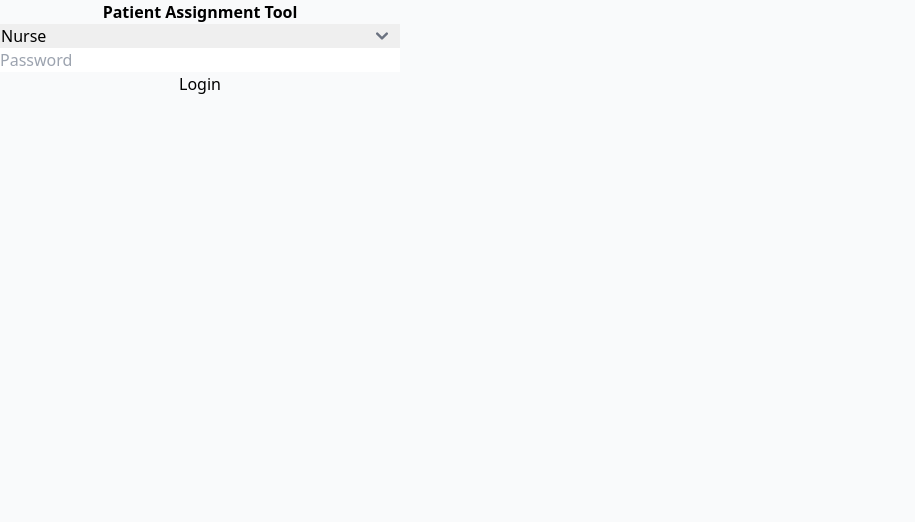
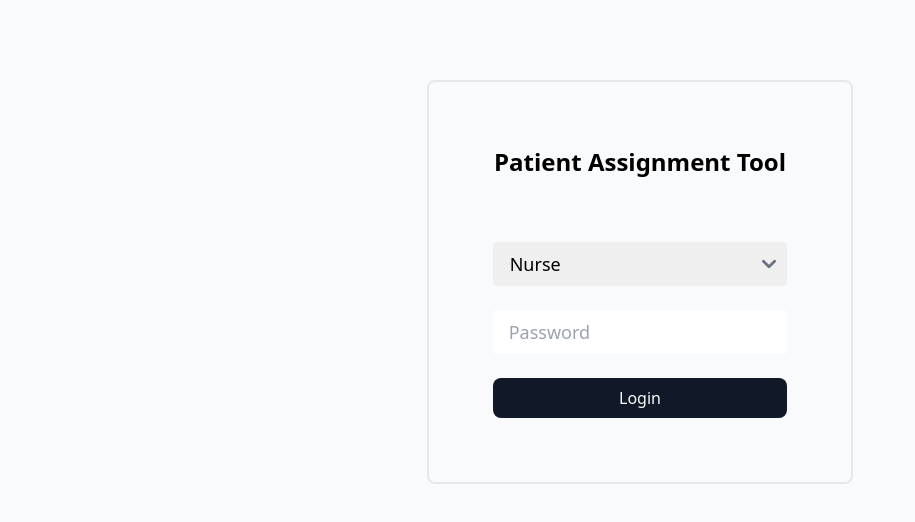
Before and after one commit to jvoros/patientassignmenttool, a JavaScript app: page / in a window 1280 px wide. Shown: the top 522 px of the page, without its empty margins (0-915 px from the left). Built offline with nearby package versions, Linux system fonts and the light colour scheme; no server answers.

Commit message:
grid working

```diff
--- a/client/src/App.vue
+++ b/client/src/App.vue
@@ -6,7 +6,8 @@ import Login from './components/Login.vue'
 import AddDoctor from './components/AddDoctor.vue'
 import Message from './components/Message.vue'
 import Timeline from './components/Timeline.vue'
-import BoardRotation from './components/BoardRotation.vue'
+import RotationPanel from './components/RotationPanel.vue'
+import AssignPanel from './components/AssignPanel.vue'
 
 const store = useBoardStore();
 
@@ -29,6 +30,9 @@ function toggleError() {
   errorModal.value = !errorModal.value;
 }
 
+// assign bar
+
+
 </script>
 
 <template>
@@ -37,12 +41,15 @@ function toggleError() {
     <Navbar :role="store.user.role" @add-doctor="toggleAddDoctor" @logout="logout" />
     <AddDoctor v-if="addDoctorModal" @close="toggleAddDoctor"/>
     <Message severity="error" class="w-1/2 mx-auto" v-if='errorModal' @close="toggleError">{{  store.error.text }}</Message>
+
+    <AssignPanel />
+
     <div class="grid grid-cols-1 md:grid-cols-10 gap-12 px-4 my-8">
       <Timeline :events="store.board.timeline" class="order-3 md:order-1 md:col-span-3" />
-      <BoardRotation pointer :rotation="store.board.rotations.main" class="order-1 md:order-2 md:col-span-4" />
+      <RotationPanel pointer :rotation="store.board.rotations.main" class="order-1 md:order-2 md:col-span-4" />
       <div class="bg-gray-50 md:col-span-3 order-2 md:order-2">
-        <BoardRotation :rotation="store.board.rotations.ft" variation="ft" />
-        <BoardRotation :rotation="store.board.rotations.off" variation="off" />
+        <RotationPanel :rotation="store.board.rotations.ft" variation="ft" />
+        <RotationPanel :rotation="store.board.rotations.off" variation="off" />
       </div>
     </div>
   </div>
--- /dev/null
+++ b/client/src/components/AssignPanel.vue
@@ -0,0 +1,98 @@
+<script setup>
+import { ref } from 'vue'
+import { useBoardStore } from '../stores/board';
+import BoardPanel from './BoardPanel.vue';
+
+const assign_types = [
+  { value: 'walk-in', display: 'Walk In', class: 'text-blue-600'},
+  { value: 'ambo', display: 'Ambo', class: 'text-red-600'},
+  { value: 'ft', display: 'Fast Track', class: 'text-green-600'}
+];
+const assign_type = ref('');
+const assign_room =ref('');
+
+const rooms = [
+    '1',
+    '2',
+    '3',
+    '4',
+    '5',
+    '6',
+    '7',
+    '8',
+    '9',
+    '10',
+    '11',
+    '12',
+    '13',
+    '14',
+    '15',
+    '16',
+    '17',
+    '18',
+    '19',
+    '20',
+    '21',
+    '22',
+    '23',
+    '24',
+    '25',
+    '',
+    '27',
+    '28',
+    '29',
+    '30',
+    'T.A',
+    'T.B',
+    'T.C',
+    'H.A',
+    'H.B',
+    'H.C',
+    'H.D',
+    'H.E',
+    'H.F',
+    'Other'
+  ];
+</script>
+<template>
+  <BoardPanel header="Assign Patient" class="m-4 bg-white rounded-lg px-8 py-2">
+    <div class="grid grid-cols-12 gap-8 pt-4">
+      <!-- patient type -->
+      <div class="col-span-2">
+        <h3>1. Patient Type:</h3>
+        <ul class="bg-gray-50 border border-gray-200 rounded-lg my-4">
+          <li v-for="x in assign_types" class="border-b hover:bg-gray-100 transition-colors duration-150 border-gray-200 first-of-type:rounded-t-lg last-of-type:rounded-b-lg ">
+            <label class="block p-4 w-full h-full text-xl hover:cursor-pointer flex items-center" >
+              <input class="mr-4 w-6 h-6" type="radio" name="patient_type" :value="x.value" v-model="assign_type" @change="getAssignDoc" />
+              <strong :class="x.class">{{ x.display }}</strong>
+            </label>
+          </li>
+        </ul>
+      </div>
+
+      <!-- patient room -->
+      <div class="col-span-6 pb-6">
+        <h3>Room: {{ assign_room }}</h3>
+        <ul class="my-grid my-4 grid grid-cols-10 grid-rows-3 rounded-lg ">
+          <li v-for="room in rooms" class="flex border border-gray-200 first:rounded-ss-lg last:rounded-ee-lg" :class="[room === assign_room ? 'bg-amber-100 hover:bg-amber-200' : 'bg-gray-50 hover:bg-gray-100' ]">
+            <input class="absolute invisible" type="radio" name="room" :value="room" :id="'room'+room" v-model="assign_room" />
+            <label class="grow text-center py-4 cursor-pointer text-lg" :for="'room'+room">{{ room }}</label>
+          </li>
+        </ul>
+      </div>
+
+      <!-- patient doc -->
+      <div class="col-span-4">Doc</div>
+    </div>
+  </BoardPanel>
+
+</template>
+<style scoped>
+.my-grid li:nth-child(10) {
+  border-start-end-radius: 0.5rem;
+}
+
+.my-grid li:nth-child(31) {
+  border-end-start-radius: 0.5rem;
+}
+</style>
--- a/client/src/components/Button.vue
+++ b/client/src/components/Button.vue
@@ -16,7 +16,7 @@
   }
 </script>
 <template>
-  <button class="py-2 px-4 gap-x-2 flex items-center transition-colors duration-300 rounded-lg" :class="getStyles()" @click="emit('click')">
+  <button class="py-2 px-4 gap-x-2 flex justify-center items-center transition-colors duration-150 rounded-lg" :class="getStyles()" @click="emit('click')">
     <slot />
   </button>
 </template>
--- a/client/src/components/Login.vue
+++ b/client/src/components/Login.vue
@@ -1,6 +1,7 @@
 <script setup>
   import { ref } from 'vue'
   import { useBoardStore } from '../stores/board'
+  import Button from './Button.vue';
 
   const store = useBoardStore();
   const role = ref('nurse');
@@ -13,54 +14,25 @@
 </script>
 
 <template>
-  <section>
-    <h1>Patient Assignment Tool</h1>
+  <section class="w-1/3 border-2 border-gray-200 rounded-lg p-16 mt-20 mx-auto">
+    <h1 class="text-2xl font-bold mb-16 text-center">Patient Assignment Tool</h1>
 
-    <form @submit.prevent="login" class="tile secondary">
+    <form @submit.prevent="login" class="flex flex-col gap-y-6">
 
-      <select v-model="role">
+      <select v-model="role" class="px-4 py-2 text-lg rounded">
         <option value="nurse">Nurse</option>
         <option value="doctor">Doctor</option>
       </select>
 
-      <input class="input" type="password" v-model="password" placeholder="Password">
+      <input class="px-4 py-2 text-lg rounded" type="password" v-model="password" placeholder="Password">
 
-      <div v-if="store.loginError" class="error">
+      <div v-if="store.loginError" class="bg-red-50 border border-red-600 text-red-700 px-4 py-2 rounded">
         {{ store.loginError.text }}
       </div>
 
-      <button class="contrast" type="submit">Login</button>
+      <Button variety="contrast" type="submit" class="text-center">Login</Button>
 
     </form>
 
   </section>
 </template>
-
-<style scoped>
-section {
-  width: 400px;
-  padding: var(--space-md) var(--space-md);
-  margin: var(--space-lg) auto;
-  background-color: var(--color-near-white);
-  border-radius: var(--border-radius);
-  box-shadow: var(--shadow-md);
-}
-
-h1 {
-  font-size: var(--f3);
-  font-weight: 700;
-  text-align: center;
-  margin-bottom: var(--space-md);
-}
-
-form {
-  display: flex;
-  flex-direction: column;
-  gap: var(--space);
-}
-
-input, select {
-  width: 100%;
-}
-
-</style>
--- a/client/src/components/BoardRotation.vue
+++ b/client/src/components/RotationPanel.vue
@@ -1,7 +1,7 @@
 <script setup>
 import { useBoardStore } from '../stores/board.js'
 import BoardPanel from './BoardPanel.vue';
-import BoardRotationControls from './BoardRotationControls.vue'
+import RotationPanelControls from './RotationPanelControls.vue'
 import Button from './Button.vue';
 
 const store = useBoardStore();
@@ -46,11 +46,12 @@ function countColor(count) {
 <template>
   <BoardPanel :header="rotation.name + ' Rotation'">
     <div v-for="shift, index in rotation.shifts"
-      class="my-6 rounded-md hover:bg-gray-50 border"
+      class="my-6 rounded-md hover:bg-gray-50 border transition-colors duration-150"
       :class="[getStyles(), isNext(index) ? 'shadow-md border-2 !border-amber-200' : '']"
     >
       <!-- flex: shift controls -->
-      <div class="flex py-2 px-4 rounded-t items-center p-1 bg-gray-100" :class="[pointer ? 'justify-between' : 'justify-end']">
+      <div v-if="store.user.role === 'nurse'" class="flex py-2 px-4 rounded-t items-center p-1 bg-gray-100" :class="[pointer ? 'justify-between' : 'justify-end']">
+
         <div v-if="pointer">
           <button class="px-2 py-1 rounded-s bg-gray-100 border border-gray-300">
             <svg xmlns="http://www.w3.org/2000/svg" viewBox="0 0 12 12" width="12" height="12"><path d="M6 4c-.2 0-.4.1-.5.2L2.2 7.5c-.3.3-.3.8 0 1.1.3.3.8.3 1.1 0L6 5.9l2.7 2.7c.3.3.8.3 1.1 0 .3-.3.3-.8 0-1.1L6.6 4.3C6.4 4.1 6.2 4 6 4Z"></path></svg>
@@ -59,6 +60,7 @@ function countColor(count) {
             <svg xmlns="http://www.w3.org/2000/svg" viewBox="0 0 12 12" width="12" height="12"><path d="M6 8.825c-.2 0-.4-.1-.5-.2l-3.3-3.3c-.3-.3-.3-.8 0-1.1.3-.3.8-.3 1.1 0l2.7 2.7 2.7-2.7c.3-.3.8-.3 1.1 0 .3.3.3.8 0 1.1l-3.2 3.2c-.2.2-.4.3-.6.3Z"></path></svg>
           </button>
         </div>
+
         <div class="text-xs">
           <select class="py-1 px-2 rounded border border-gray-300 text-sm">
             <option>Move to:</option>
@@ -69,11 +71,13 @@ function countColor(count) {
 
       <!-- flex: shift details and next pill -->
       <div class="flex items-center px-6 py-4">
+
         <!-- shift details box -->
         <div class="grow flex flex-col">
           <div class="text-gray-400 text-base">{{ shift.name }}</div>
           <h4 class="font-semibold text-2xl">{{ shift.doctor.first }} {{ shift.doctor.last }}</h4>
         </div>
+
         <!-- next pill box -->
         <div v-if="isNext(index)" class="rounded-full px-4 py-2 bg-amber-300 text-yellow-50 text-sm">Next<i class="ml-2 fa-solid fa-star"></i></div>
       </div>
@@ -89,6 +93,6 @@ function countColor(count) {
       </ul>
 
     </div>
-    <BoardRotationControls v-if="pointer" />
+    <RotationPanelControls v-if="pointer && store.user.role ==='nurse'" />
   </BoardPanel>
 </template>
```
Also changed, not shown: client/src/components/RotationPanelControls.vue (renamed from client/src/components/BoardRotationControls.vue).
